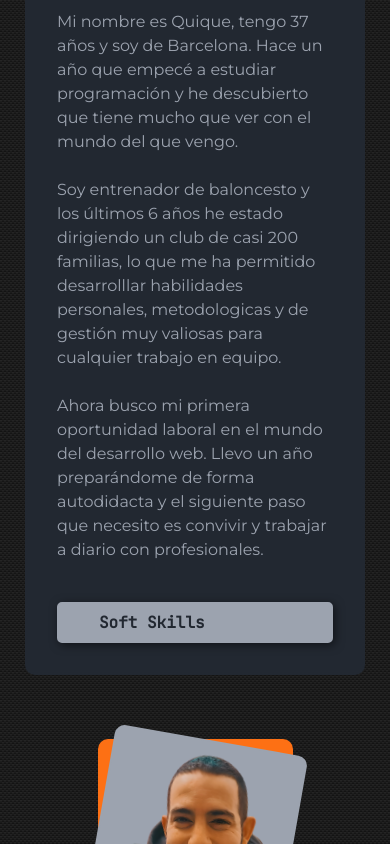
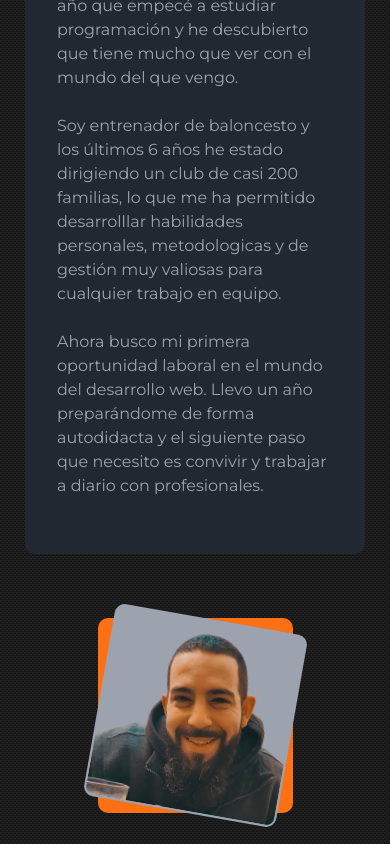
Before and after one commit to QuiqueSupertramp/portfolio, a React (Vite) app: page / in a window 390 px wide. Shown: the part 1156-2000 px from the top of the page. Built offline with nearby package versions, Linux system fonts and the light colour scheme.

Commit message:
css responsive

```diff
--- a/src/App.css
+++ b/src/App.css
@@ -3,9 +3,7 @@ main {
 }
 
 section {
-	/* padding-top: 7rem; */
 	padding-bottom: 5rem;
-	min-height: 80vh;
 }
 
 p {
@@ -32,3 +30,9 @@ p {
 	background-color: transparent;
 	color: var(--tertiary);
 }
+
+@media screen and (max-width: 500px) {
+	.btn {
+		font-size: 14px;
+	}
+}
--- a/src/components/About/About.css
+++ b/src/components/About/About.css
@@ -16,8 +16,8 @@
 }
 
 .photo img {
-	width: 250px;
-	height: 250px;
+	width: 100%;
+	height: 100%;
 	border-radius: 10px;
 	background-color: var(--tertiary);
 	transform: rotate(10deg);
@@ -29,49 +29,19 @@
 	transform: rotate(0deg);
 }
 
-@media screen and (max-width: 948px) {
-	.photo {
-		width: 150px;
-		height: 150px;
-	}
-	.photo img {
-		width: 150px;
-		height: 150px;
-	}
-}
-
 .about__main {
 	display: flex;
 	gap: 8rem;
 	margin-top: 5rem;
+	align-items: center;
 }
 
-@media screen and (max-width: 768px) {
-	.about__main {
-		flex-direction: column;
-		justify-content: center;
-		align-items: center;
-		margin-right: 0;
-		gap: 4rem;
-	}
-
-	.about__sidebar {
-		order: 2;
-	}
-
-	.photo {
-		width: 50vw;
-		height: 50vw;
-		max-width: 200px;
-		max-height: 200px;
-	}
-
-	.photo img {
-		width: 50vw;
-		height: 50vw;
-		max-width: 200px;
-		max-height: 200px;
-	}
+.about__sidebar {
+	align-self: flex-start;
+	display: flex;
+	flex-direction: column;
+	justify-content: center;
+	align-items: center;
 }
 
 .about__text {
@@ -106,3 +76,100 @@
 	color: var(--secondary);
 	opacity: 0.7;
 }
+
+.about__links {
+	display: flex;
+	flex-direction: column;
+	justify-content: center;
+	align-items: center;
+	gap: 1rem;
+	width: 100%;
+	margin-top: 4rem;
+	text-align: center;
+}
+
+.about__links a {
+	width: 100%;
+}
+
+@media screen and (max-width: 948px) {
+	.about__main {
+		flex-direction: column;
+		justify-content: center;
+		align-items: center;
+		margin-right: 0;
+		margin-top: 0;
+		gap: 4rem;
+	}
+
+	.about__sidebar {
+		order: 2;
+		width: 100%;
+		flex-direction: row;
+		gap: 5rem;
+	}
+
+	.photo {
+		width: 200px;
+		height: 200px;
+	}
+
+	.about__links {
+		margin-top: 0;
+		width: 40%;
+	}
+}
+
+@media screen and (max-width: 768px) {
+	.about__main {
+		flex-direction: column;
+		justify-content: center;
+		align-items: center;
+		margin-right: 0;
+		margin-top: 0;
+		gap: 4rem;
+	}
+
+	.about__sidebar {
+		order: 2;
+		width: 100%;
+	}
+
+	.about__links {
+		flex-direction: row;
+		flex-wrap: wrap;
+	}
+
+	.photo {
+		width: 50vw;
+		height: 50vw;
+		max-width: 200px;
+		max-height: 200px;
+	}
+
+	.photo img {
+		width: 50vw;
+		height: 50vw;
+		max-width: 200px;
+		max-height: 200px;
+	}
+}
+
+@media screen and (max-width: 600px) {
+	.about__sidebar {
+		flex-direction: column;
+	}
+	.about__links {
+		width: 100%;
+	}
+	.about__links a {
+		width: fit-content;
+		padding: 0.5em 1.5em;
+	}
+}
+
+@media screen and (max-width: 370px) {
+	.about__links a {
+		max-width: 50vw;
+	}
+}
--- a/src/components/About/About.jsx
+++ b/src/components/About/About.jsx
@@ -13,6 +13,17 @@ const About = () => {
 					<div className='about__sidebar'>
 						<div className='photo'>
 							<img src={photo} alt='foto portfolio' />
+						</div>
+						<div className='about__links'>
+							<a className='btn btn--filled' href='#softSkills'>
+								Soft Skills
+							</a>
+							<a className='btn btn--filled' href='#skills'>
+								Hard Skills
+							</a>
+							<a className='btn btn--filled' href='#projects'>
+								Projects
+							</a>
 						</div>
 					</div>
 					<div className='about__text'>
@@ -36,9 +47,6 @@ const About = () => {
 							<br />
 							<br />
 						</p>
-						<a className='btn btn--filled' href='#softSkills'>
-							Soft Skills
-						</a>
 					</div>
 				</div>
 			</div>
--- a/src/components/Contact/Contact.css
+++ b/src/components/Contact/Contact.css
@@ -1,5 +1,4 @@
 .contact {
-	min-height: 100vh;
 	margin-bottom: 2rem;
 	opacity: 0;
 	transform: translateY(5rem);
@@ -9,8 +8,8 @@
 	width: 100%;
 	display: flex;
 	justify-content: space-between;
-	align-items: flex-start;
-	padding: 3rem 0 0 8rem;
+	align-items: center;
+	padding-top: 3rem;
 }
 
 .contact__form {
@@ -24,17 +23,23 @@
 .contact__emailInput,
 .contact__comment {
 	width: 100%;
-	border: 2px solid var(--tertiary);
+	border: 2px solid transparent;
 	border-radius: 5px;
 	outline: none;
 	line-height: 2;
 	font-size: 16px;
 	resize: none;
-	background-color: transparent;
+	background-color: var(--primary);
 	padding: 0.5rem;
 	color: var(--tertiary);
 	font-family: var(--jetBrains);
 	box-shadow: 2px 2px 10px #0004;
+}
+
+.blur {
+	background-color: var(--secondary-50) !important;
+	transition: background 0.5s;
+	border: 2px solid var(--tertiary);
 }
 
 .contact__emailError {
@@ -43,17 +48,16 @@
 	margin-top: 0.5rem;
 	margin-left: 0.5rem;
 	color: var(--secondary);
-	height: 1rem;
 }
 
 .contact__image {
 	width: 35%;
-	margin-top: -5rem;
 }
 
 .contact__image img {
 	width: 100%;
 	filter: drop-shadow(2px 4px 6px #000);
+	transform: scale(-1, 1);
 }
 
 .contact__submitBtn {
@@ -76,3 +80,19 @@
 	background-color: var(--primary);
 	text-align: center;
 }
+
+@media screen and (max-width: 768px) {
+	.contact__container {
+		flex-direction: column;
+		gap: 3rem;
+		padding-top: 0;
+	}
+
+	.contact__image {
+		width: 50%;
+	}
+
+	.contact__form {
+		width: 100%;
+	}
+}
--- a/src/components/Contact/Contact.jsx
+++ b/src/components/Contact/Contact.jsx
@@ -48,13 +48,16 @@ const Contact = () => {
 			<div className='contact' ref={contactRef}>
 				<Title text='Say Hello!' number='5' />
 				<div className='contact__container'>
+					<div className='contact__image'>
+						<img src={image} alt='' />
+					</div>
 					<form className='contact__form' onSubmit={onSubmit}>
 						<div className='contact__email'>
 							<input
 								type='email'
 								className={[
 									'contact__emailInput',
-									email.active ? 'active' : null,
+									email.active ? 'blur' : null,
 								].join(' ')}
 								placeholder='Email...'
 								value={email.value}
@@ -70,7 +73,7 @@ const Contact = () => {
 						<textarea
 							className={[
 								'contact__comment',
-								comment.active ? 'active' : null,
+								comment.active ? 'blur' : null,
 							].join(' ')}
 							rows='6'
 							placeholder='Mensaje...'
@@ -91,13 +94,10 @@ const Contact = () => {
 
 						<input
 							type='submit'
-							className='contact__submitBtn'
+							className='btn btn--filled contact__submitBtn'
 							value='Enviar'
 						/>
 					</form>
-					<div className='contact__image'>
-						<img src={image} alt='' />
-					</div>
 				</div>
 			</div>
 		</section>
--- a/src/components/Projects/ProjectCard/ProjectCard.jsx
+++ b/src/components/Projects/ProjectCard/ProjectCard.jsx
@@ -5,17 +5,20 @@ const ProjectCard = ({ project }) => {
 
 	return (
 		<div className='project'>
-			<h3 className='project__h3'>{dataProject.title}</h3>
 			<div className='project__images'>
-				{dataProject.images.map(el => (
-					<img src={el.img} alt='' className={el.class} key={el} />
+				{dataProject.images.map((el, index) => (
+					<img src={el.img} alt='' className={el.class} key={index} />
 				))}
 			</div>
+			<h3 className='project__h3'>{dataProject.title}</h3>
 			<p className='project__description'>{dataProject.desc}</p>
+			{/* {dataProject.desc} */}
 			{/* <div className='project__technologies'>
-				{dataProject.technologies.map(el => (
-					<h4 key={el}>{el}</h4>
-				))}
+				<ul>
+					{dataProject.technologies.map((el, index) => (
+						<li key={index}>{el}</li>
+					))}
+				</ul>
 			</div> */}
 			<div className='project__links'>
 				<a href='' className='btn btn--filled'>
--- a/src/components/Projects/Projects.css
+++ b/src/components/Projects/Projects.css
@@ -6,29 +6,18 @@
 .projects__main {
 	display: flex;
 	flex-wrap: wrap;
-	align-items: center;
-	justify-content: space-between;
+	align-items: stretch;
+	gap: 3rem;
 }
 
 .project {
-	width: 45%;
+	width: 40%;
 	display: flex;
 	flex-direction: column;
 	gap: 2rem;
 	border-radius: 10px;
 	padding: 3em;
 	background-color: var(--primary);
-}
-
-@media screen and (max-width: 768px) {
-	.projects__main {
-		flex-direction: column;
-		gap: 2rem;
-	}
-
-	.project {
-		width: 100%;
-	}
 }
 
 .project__h3 {
@@ -82,13 +71,38 @@
 	font-size: 14px;
 }
 
+.project__technologies li {
+	list-style: none;
+}
+
 .project__links {
 	display: flex;
-	align-items: center;
+	align-items: flex-end;
 	justify-content: center;
 	gap: 1rem;
+	height: 100%;
+	margin-top: 1rem;
 }
 
 .project__links a {
 	font-size: 14px;
 }
+
+@media screen and (max-width: 1350px) {
+	.project {
+		width: 45%;
+	}
+}
+
+@media screen and (max-width: 768px) {
+	.projects__main {
+		flex-direction: column;
+		gap: 2rem;
+		align-items: center;
+	}
+
+	.project {
+		width: 100%;
+		max-width: 500px;
+	}
+}
--- a/src/components/Projects/ProjectsData.js
+++ b/src/components/Projects/ProjectsData.js
@@ -14,7 +14,7 @@ const data = {
 			{ img: todoVueTablet, class: 'project__img project__img--tablet' },
 			{ img: todoVueMobile, class: 'project__img project__img--mobile' },
 		],
-		desc: 'Todo App creada con Vue y Vue-Router para el frontend, con Node y Express para el backend y MongoDB para la base de datos. Tiene login de ususario y es completamente responsive',
+		desc: 'Aplicación fullstack responsive con login de usuario. Frontend desarrolado con Vue 3 y Vue-Router. Backend con Node y Express y MongoDB para la base de datos.',
 		technologies: ['Vue', 'Vue-Router', 'Node & Express', 'MongoDB'],
 	},
 	landingPage: {
@@ -24,7 +24,7 @@ const data = {
 			{ img: landingReactTablet, class: 'project__img project__img--tablet' },
 			{ img: landingReactMobile, class: 'project__img project__img--mobile' },
 		],
-		desc: 'Todo App creada con Vue y Vue-Router para el frontend, con Node y Express para el backend y MongoDB para la base de datos. Tiene login de ususario y es completamente responsive',
+		desc: 'Página de producto responsive, multilenguaje y con gestión de opiniones. Frontend desarrollado con React con CSS modules y Context API para el estado global.',
 		technologies: ['React', 'CSS Modules', 'Context API'],
 	},
 };
--- a/src/components/Skills/Skills.css
+++ b/src/components/Skills/Skills.css
@@ -17,6 +17,7 @@
 
 	.skills__container {
 		justify-content: center;
+		margin-left: 0;
 	}
 }
 
--- a/src/components/SoftSkills/SoftSkills.css
+++ b/src/components/SoftSkills/SoftSkills.css
@@ -46,3 +46,9 @@
 	font-style: italic;
 	font-size: 15px;
 }
+
+@media screen and (max-width: 400px) {
+	.softSkills__wrapper {
+		width: 100%;
+	}
+}
--- a/src/components/Title/Title.css
+++ b/src/components/Title/Title.css
@@ -4,7 +4,7 @@
 	align-items: baseline;
 	font-family: var(--jetBrains);
 	margin-bottom: 3rem;
-	padding-top: 5rem;
+	padding-top: 3rem;
 }
 
 .title span {
```
